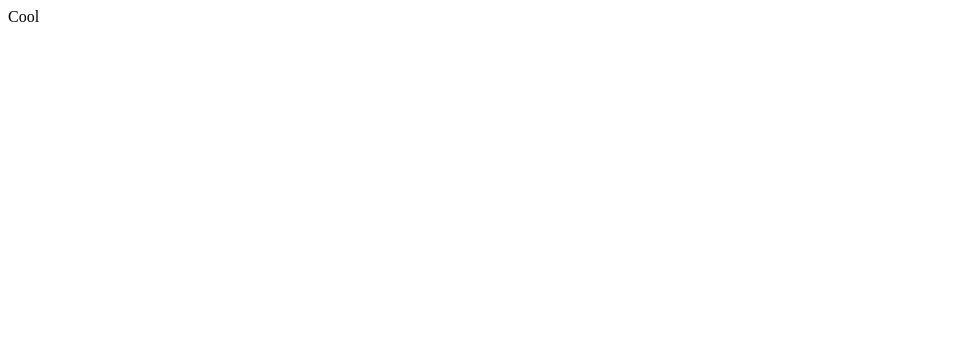
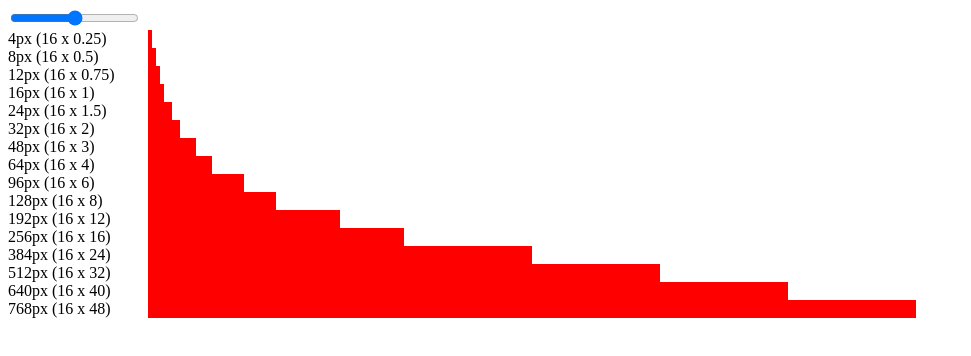
Before and after one commit to accierro/stylish, a React (Create React App) app: page / in a window 1280 px wide. Shown: the top 356 px of the page, without its empty margins (0-971 px from the left). Built offline with nearby package versions, Linux system fonts and the light colour scheme.

Commit message:
Implement spacing controller.

```diff
--- a/src/App.tsx
+++ b/src/App.tsx
@@ -1,19 +1,28 @@
-import React, { useState } from "react";
+import React, { useState, useCallback } from "react";
 import SpacingView from "./components/views/SpacingView";
-import StyleContext, { defaultValue, Spacing } from "./context/StyleContext";
+import StyleContext, {
+  defaultValue,
+  Spacing,
+  StyleContextState
+} from "./context/StyleContext";
 
 const App: React.FC = () => {
-  const [state, setState] = useState(defaultValue);
+  const [state, setState] = useState<StyleContextState>(defaultValue);
+  const setSpacing = useCallback(
+    (value: Spacing) => {
+      console.log(value);
+      setState(prev => {
+        return { ...prev, spacing: value };
+      });
+    },
+    [setState]
+  );
   return (
     <div>
       <StyleContext.Provider
         value={{
           spacing: state.spacing,
-          setSpacing: (value: Spacing) => {
-            setState(prev => {
-              return { ...prev, spacing: value };
-            });
-          }
+          setSpacing
         }}
       >
         <SpacingView />
--- /dev/null
+++ b/src/components/input/Range.tsx
@@ -0,0 +1,15 @@
+import React from "react";
+
+type RangeProps = {
+  min: number;
+  max: number;
+  step: number;
+  value: number;
+  onChange: (event: React.ChangeEvent<HTMLInputElement>) => void;
+};
+
+const Range: React.FC<RangeProps> = props => {
+  return <input type="range" {...props} />;
+};
+
+export default Range;
--- /dev/null
+++ b/src/components/views/SpacingController.tsx
@@ -0,0 +1,22 @@
+import React, { useContext } from "react";
+import Range from "../input/Range";
+import StyleContext from "../../context/StyleContext";
+
+const SpacingController: React.FC = () => {
+  const { spacing, setSpacing } = useContext(StyleContext);
+  return (
+    <div>
+      <Range
+        min={14}
+        max={18}
+        step={0.5}
+        value={spacing.baseValue}
+        onChange={event => {
+          setSpacing({ ...spacing, baseValue: +event.target.value });
+        }}
+      />
+    </div>
+  );
+};
+
+export default SpacingController;
--- a/src/components/views/SpacingView.tsx
+++ b/src/components/views/SpacingView.tsx
@@ -1,10 +1,32 @@
 import React, { useContext } from "react";
-import StyleContext from "../../context/StyleContext";
+import StyleContext, { Spacing } from "../../context/StyleContext";
+import SpacingController from "./SpacingController";
+
+function getSpacing(data: Spacing): React.ReactNode {
+  //TODO: implement custom changing
+  return data.multipliers.map(d => {
+    const pixels = data.baseValue * d;
+    return (
+      <div style={{ display: "flex" }}>
+        <div style={{ width: "140px" }}>
+          <span>{`${pixels}px `}</span>
+          <span>{`(${data.baseValue} x ${d})`}</span>
+        </div>
+        <div style={{ background: "red", width: pixels }}></div>
+      </div>
+    );
+  });
+}
 
 const SpacingView: React.FC = () => {
-  const { spacing, setSpacing } = useContext(StyleContext);
-  console.log(spacing);
-  return <div>Cool</div>;
+  const { spacing } = useContext(StyleContext);
+
+  return (
+    <div>
+      <SpacingController />
+      {spacing && getSpacing(spacing)}
+    </div>
+  );
 };
 
 export default SpacingView;
--- a/src/context/StyleContext.ts
+++ b/src/context/StyleContext.ts
@@ -1,8 +1,14 @@
 import React from "react";
 
 export interface Spacing {
+  isCustom: boolean;
   baseValue: number;
+  baseValues: number[];
   multipliers: number[];
+}
+
+export interface StyleContextState {
+  spacing: Spacing;
 }
 
 type StyleContextProps = {
@@ -12,7 +18,9 @@ type StyleContextProps = {
 
 export const defaultValue = {
   spacing: {
+    isCustom: false,
     baseValue: 16,
+    baseValues: [],
     multipliers: [
       0.25,
       0.5,
@@ -34,6 +42,9 @@ export const defaultValue = {
   }
 };
 
-const StyleContext = React.createContext<Partial<StyleContextProps>>({});
+const StyleContext = React.createContext<StyleContextProps>({
+  ...defaultValue,
+  setSpacing: () => {}
+});
 
 export default StyleContext;
```
